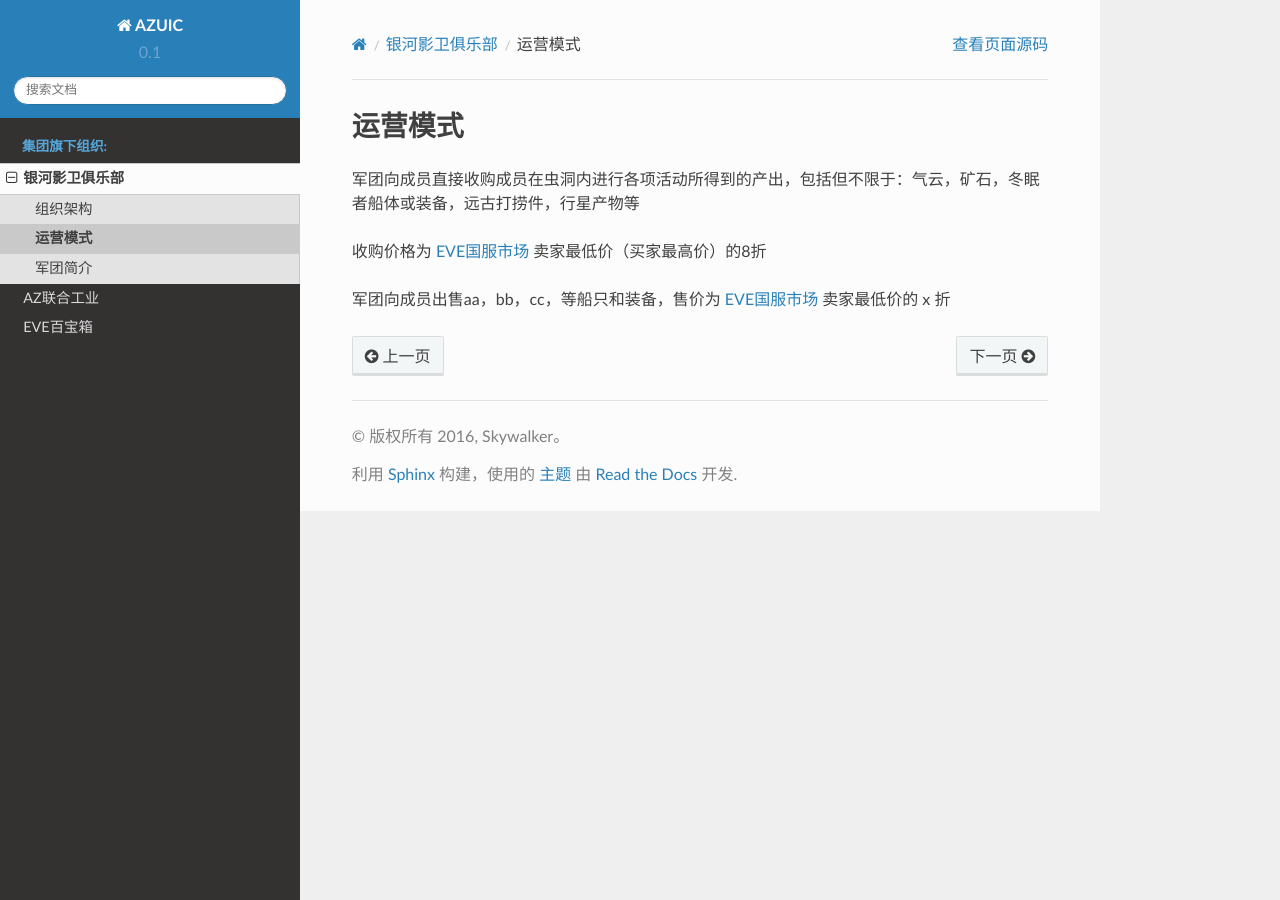
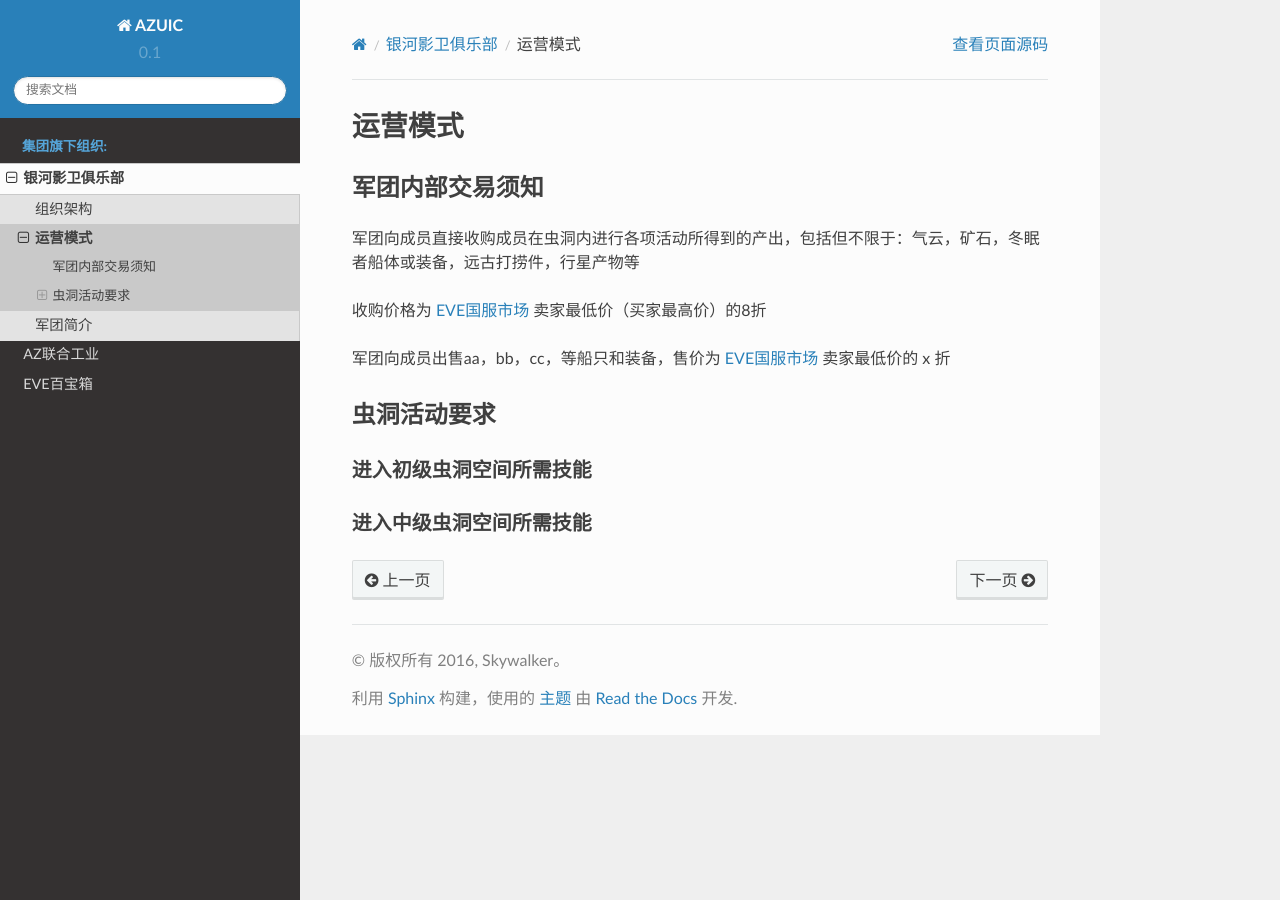
Before and after one commit to zliu/azuig, a Sphinx documentation site: the page built from docs/source/shadow_guards/operation_mode.rst, in a window 1280 px wide. Built offline with Sphinx 7.4.7 and the Read the Docs theme 2.0.0, drawn with Linux system fonts in a browser that asks for light colours.

```diff
--- a/docs/source/conf.py
+++ b/docs/source/conf.py
@@ -34,9 +34,10 @@
     'sphinx.ext.doctest',
     'sphinx.ext.todo',
     'sphinx.ext.coverage',
-    'sphinx.ext.mathjax',
     'sphinx.ext.ifconfig',
-    'sphinx.ext.viewcode']
+    'sphinx.ext.viewcode',
+    'rst2pdf.pdfbuilder']
+#    'sphinx.ext.imgmath',
 
 # Add any paths that contain templates here, relative to this directory.
 templates_path = ['_templates']
@@ -179,3 +180,77 @@
 
 # A list of files that should not be packed into the epub file.
 epub_exclude_files = ['search.html']
+
+# -- Options for PDF output --------------------------------------------------
+# Grouping the document tree into PDF files. List of tuples
+# (source start file, target name, title, author, options).
+#
+# If there is more than one author, separate them with \\.
+# For example: r'Guido van Rossum\\Fred L. Drake, Jr., editor'
+#
+# The options element is a dictionary that lets you override
+# this config per-document.
+# For example,
+# ('index', u'MyProject', u'My Project', u'Author Name',
+# dict(pdf_compressed = True))
+# would mean that specific document would be compressed
+# regardless of the global pdf_compressed setting.
+pdf_documents = [
+         ('index', u'azuic.pdf', u'My Project', u'Skywalker'),
+         ]
+# A comma-separated list of custom stylesheets. Example:
+pdf_stylesheets = ['simsun', 'a4']
+# A list of folders to search for stylesheets. Example:
+pdf_style_path = ['.', 'source', '_styles']
+# Create a compressed PDF
+# Use True/False or 1/0
+# Example: compressed=True
+#pdf_compressed = False
+# A colon-separated list of folders to search for fonts. Example:
+# pdf_font_path = ['/usr/share/fonts', '/usr/share/texmf-dist/fonts/']
+pdf_font_path = ['_fonts']
+# Language to be used for hyphenation support
+#pdf_language = "en_US"
+# Mode for literal blocks wider than the frame. Can be
+# overflow, shrink or truncate
+#pdf_fit_mode = "shrink"
+# Section level that forces a break page.
+# For example: 1 means top-level sections start in a new page
+# 0 means disabled
+#pdf_break_level = 0
+# When a section starts in a new page, force it to be 'even', 'odd',
+# or just use 'any'
+#pdf_breakside = 'any'
+# Insert footnotes where they are defined instead of
+# at the end.
+#pdf_inline_footnotes = True
+# verbosity level. 0 1 or 2
+#pdf_verbosity = 0
+# If false, no index is generated.
+#pdf_use_index = True
+# If false, no modindex is generated.
+#pdf_use_modindex = True
+# If false, no coverpage is generated.
+#pdf_use_coverpage = True
+# Name of the cover page template to use
+#pdf_cover_template = 'sphinxcover.tmpl'
+# Documents to append as an appendix to all manuals.
+#pdf_appendices = []
+# Enable experimental feature to split table cells. Use it
+# if you get "DelayedTable too big" errors
+#pdf_splittables = False
+# Set the default DPI for images
+#pdf_default_dpi = 72
+# Enable rst2pdf extension modules (default is only vectorpdf)
+# you need vectorpdf if you want to use sphinx's graphviz support
+#pdf_extensions = ['vectorpdf']
+# Page template name for "regular" pages
+#pdf_page_template = 'cutePage'
+# Show Table Of Contents at the beginning?
+#pdf_use_toc = True
+# How many levels deep should the table of contents be?
+pdf_toc_depth = 9999
+# Add section number to section references
+pdf_use_numbered_links = False
+# Background images fitting mode
+pdf_fit_background_mode = 'scale'
--- a/docs/source/shadow_guards/operation_mode.rst
+++ b/docs/source/shadow_guards/operation_mode.rst
@@ -1,6 +1,8 @@
+运营模式
+========
 
-运营模式
---------
+军团内部交易须知
+----------------
 
 军团向成员直接收购成员在虫洞内进行各项活动所得到的产出，包括但不限于：气云，矿石，冬眠者船体或装备，远古打捞件，行星产物等
 
@@ -9,3 +11,10 @@
 军团向成员出售aa，bb，cc，等船只和装备，售价为 EVE国服市场_ 卖家最低价的 x 折
 
 .. _EVE国服市场 : http://www.ceve-market.org/home/
+
+虫洞活动要求
+------------
+进入初级虫洞空间所需技能
+~~~~~~~~~~~~~~~~~~~~~~~~
+进入中级虫洞空间所需技能
+~~~~~~~~~~~~~~~~~~~~~~~~
```
Also changed, not shown: 6 other files.
